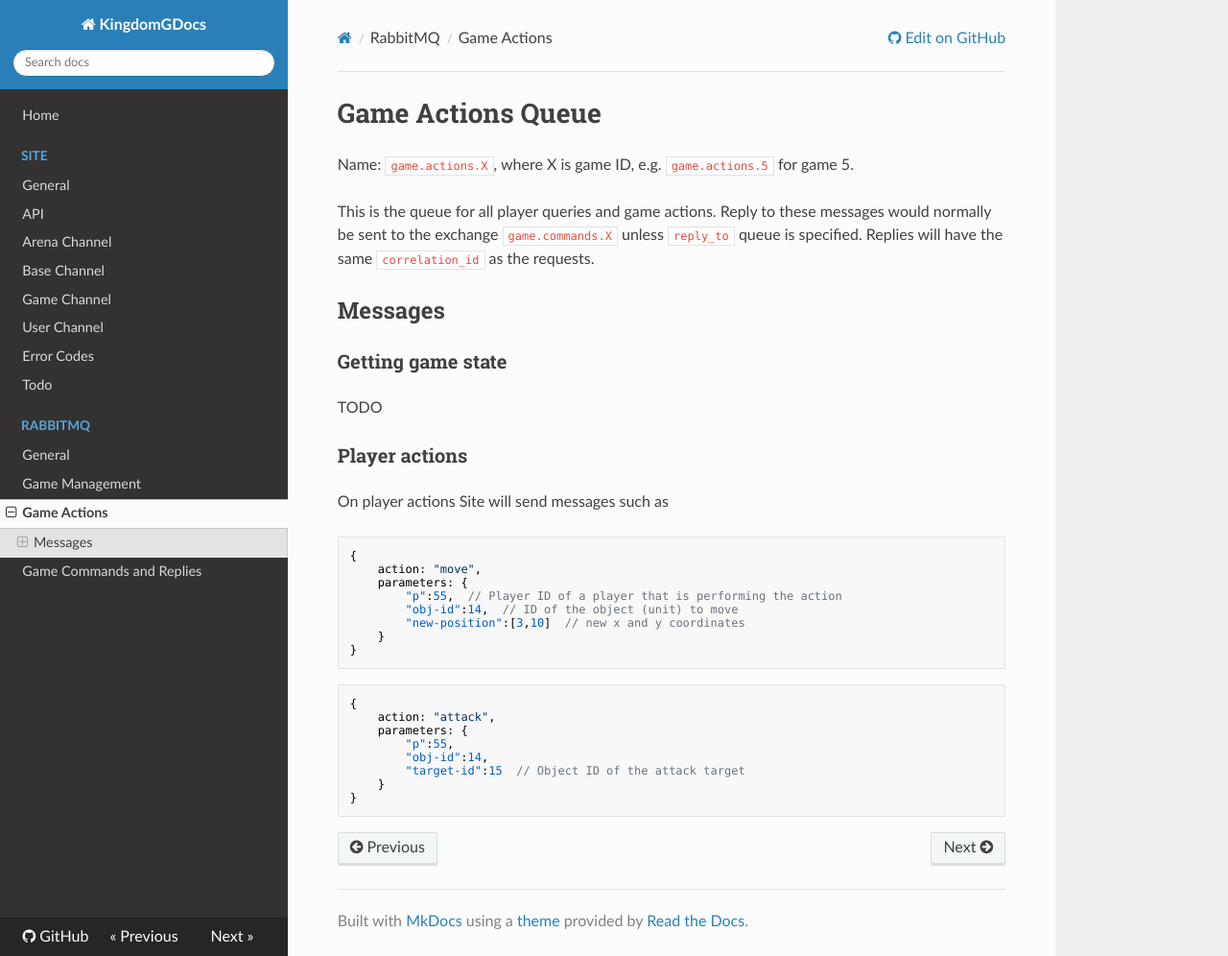
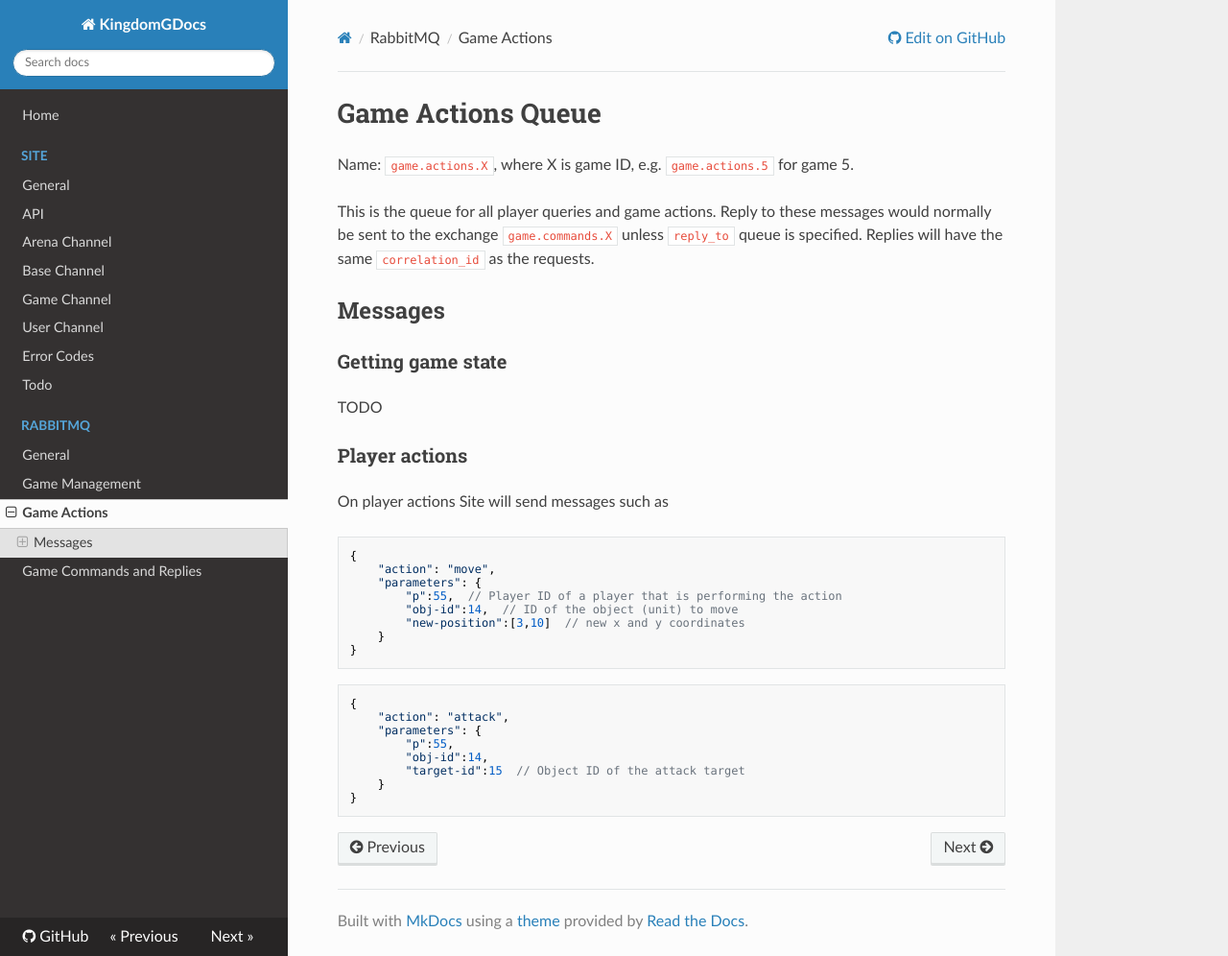
Before and after one commit to gavr-games/kingdom-g, an MkDocs documentation site: the page built from docs/docs/rabbitmq/game_actions.md, in a window 1280 px wide and 996 px high. Shown: the whole window at 96% size. Built offline with MkDocs 1.6.1, drawn with Linux system fonts in a browser that asks for light colours; nearby versions of some CDN libraries; some of the changed lines change nothing that is shown.

Commit message:
Fixed json in docs.

````diff
--- a/docs/docs/rabbitmq/game_actions.md
+++ b/docs/docs/rabbitmq/game_actions.md
@@ -14,10 +14,10 @@ TODO
 
 On player actions Site will send messages such as
 
-```json
+```js
 {
-    action: "move",
-    parameters: {
+    "action": "move",
+    "parameters": {
         "p":55,  // Player ID of a player that is performing the action
         "obj-id":14,  // ID of the object (unit) to move
         "new-position":[3,10]  // new x and y coordinates
@@ -25,10 +25,10 @@ On player actions Site will send messages such as
 }
 ```
 
-```json
+```js
 {
-    action: "attack",
-    parameters: {
+    "action": "attack",
+    "parameters": {
         "p":55,
         "obj-id":14,
         "target-id":15  // Object ID of the attack target
````
